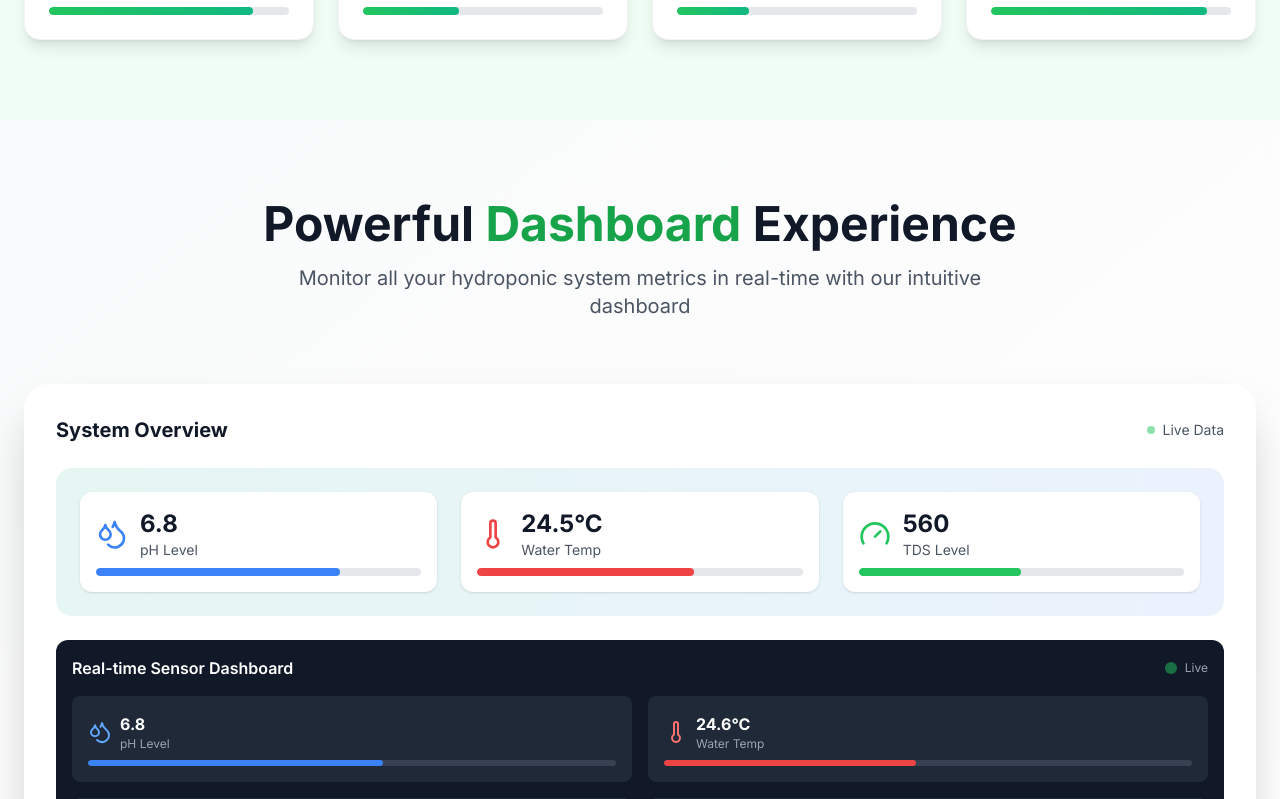
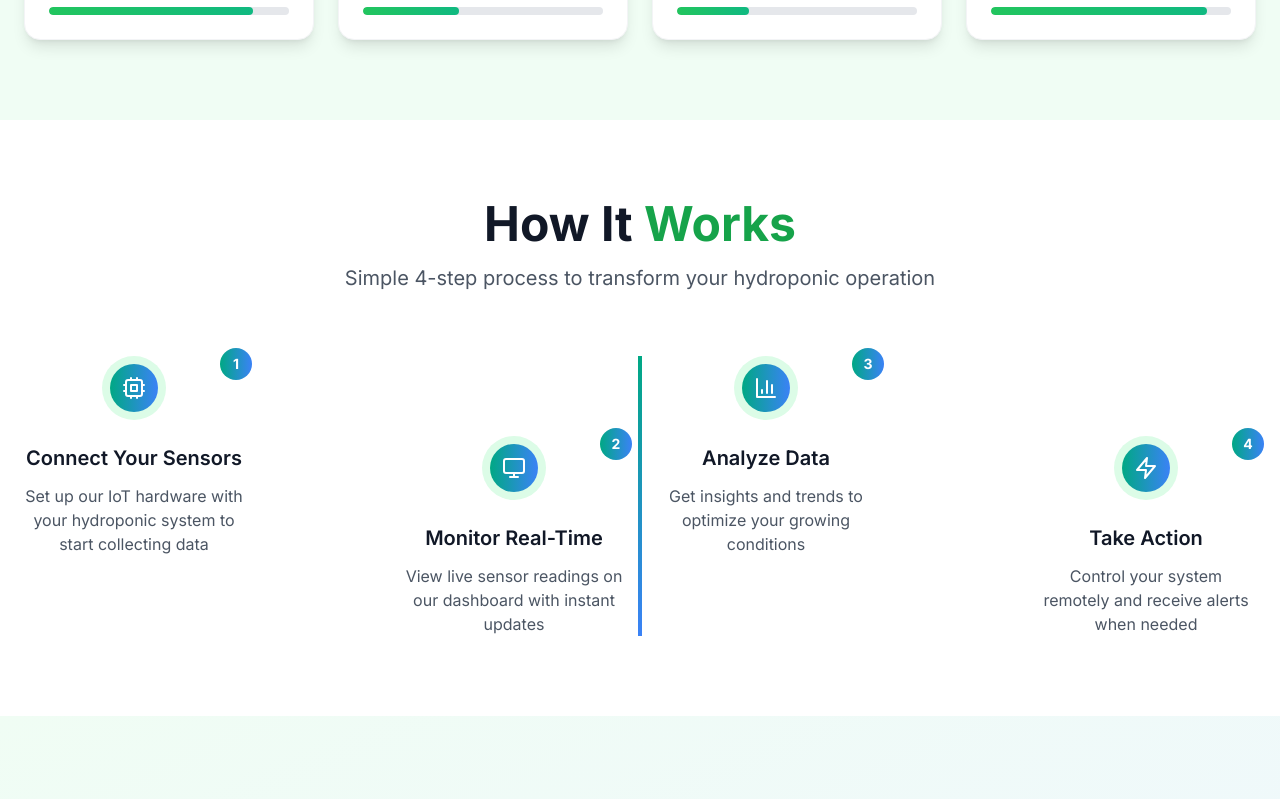
Before and after one commit to faveria/web_lanjut_project, a React (Vite) app in the folder frontend/: page / in a window 1280 px wide. Shown: the part 2380-3179 px from the top of the page. Built offline with nearby package versions, Linux system fonts and the light colour scheme; the HTML template or start-up script is replaced by a standard one.

Commit message:
remove the stupid Powerful Dashboard Experience

```diff
--- a/frontend/src/pages/Landing.jsx
+++ b/frontend/src/pages/Landing.jsx
@@ -865,82 +865,7 @@ const Landing = () => {
         </div>
       </section>
 
-      {/* Dashboard Preview Section */}
-      <section className="px-6 py-20 bg-gradient-to-br from-gray-50 to-white dark:from-gray-800 dark:to-gray-900">
-        <div className="max-w-7xl mx-auto">
-          <motion.div
-            initial={{ opacity: 0, y: 30 }}
-            whileInView={{ opacity: 1, y: 0 }}
-            viewport={{ once: true, amount: 0.3 }}
-            transition={{ duration: 0.8 }}
-            className="text-center mb-16"
-          >
-            <h2 className="text-4xl md:text-5xl font-bold text-gray-900 mb-4 dark:text-white">
-              Powerful <span className="text-primary-600">Dashboard</span> Experience
-            </h2>
-            <p className="text-xl text-gray-600 max-w-3xl mx-auto dark:text-gray-300">
-              Monitor all your hydroponic system metrics in real-time with our intuitive dashboard
-            </p>
-          </motion.div>
 
-          <div className="relative">
-            <InteractiveCard className="bg-white dark:bg-gray-800 rounded-3xl shadow-2xl p-8 overflow-hidden">
-              {/* Dashboard header */}
-              <div className="flex justify-between items-center mb-6">
-                <h3 className="text-xl font-bold text-gray-900 dark:text-white">System Overview</h3>
-                <div className="flex items-center space-x-2">
-                  <div className="w-2 h-2 bg-green-500 rounded-full animate-pulse"></div>
-                  <span className="text-sm text-gray-600 dark:text-gray-300">Live Data</span>
-                </div>
-              </div>
-
-              <div className="bg-gradient-to-r from-primary-500/10 to-blue-500/10 p-6 rounded-2xl mb-6">
-                <div className="grid grid-cols-1 md:grid-cols-3 gap-6">
-                  <div className="bg-white dark:bg-gray-700 p-4 rounded-xl shadow">
-                    <div className="flex items-center">
-                      <Droplets className="w-8 h-8 text-blue-500 mr-3" />
-                      <div>
-                        <div className="text-2xl font-bold text-gray-900 dark:text-white">6.8</div>
-                        <div className="text-sm text-gray-600 dark:text-gray-300">pH Level</div>
-                      </div>
-                    </div>
-                    <div className="mt-2 h-2 bg-gray-200 rounded-full overflow-hidden">
-                      <div className="h-full bg-blue-500 w-3/4 rounded-full"></div>
-                    </div>
-                  </div>
-                  <div className="bg-white dark:bg-gray-700 p-4 rounded-xl shadow">
-                    <div className="flex items-center">
-                      <Thermometer className="w-8 h-8 text-red-500 mr-3" />
-                      <div>
-                        <div className="text-2xl font-bold text-gray-900 dark:text-white">24.5°C</div>
-                        <div className="text-sm text-gray-600 dark:text-gray-300">Water Temp</div>
-                      </div>
-                    </div>
-                    <div className="mt-2 h-2 bg-gray-200 rounded-full overflow-hidden">
-                      <div className="h-full bg-red-500 w-2/3 rounded-full"></div>
-                    </div>
-                  </div>
-                  <div className="bg-white dark:bg-gray-700 p-4 rounded-xl shadow">
-                    <div className="flex items-center">
-                      <Gauge className="w-8 h-8 text-green-500 mr-3" />
-                      <div>
-                        <div className="text-2xl font-bold text-gray-900 dark:text-white">560</div>
-                        <div className="text-sm text-gray-600 dark:text-gray-300">TDS Level</div>
-                      </div>
-                    </div>
-                    <div className="mt-2 h-2 bg-gray-200 rounded-full overflow-hidden">
-                      <div className="h-full bg-green-500 w-1/2 rounded-full"></div>
-                    </div>
-                  </div>
-                </div>
-              </div>
-
-              {/* Interactive dashboard visualization */}
-              <InteractiveDashboard />
-            </InteractiveCard>
-          </div>
-        </div>
-      </section>
 
       {/* How It Works Section */}
       <section className="px-6 py-20 bg-white dark:bg-gray-800">
```
